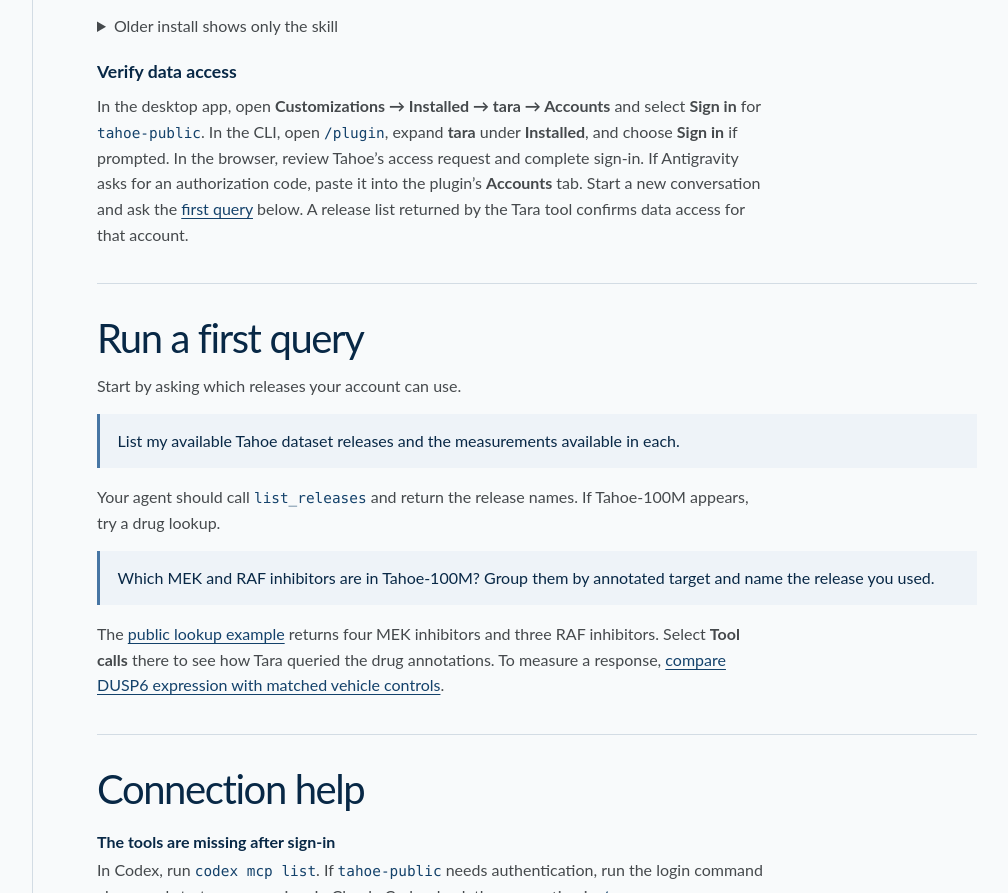
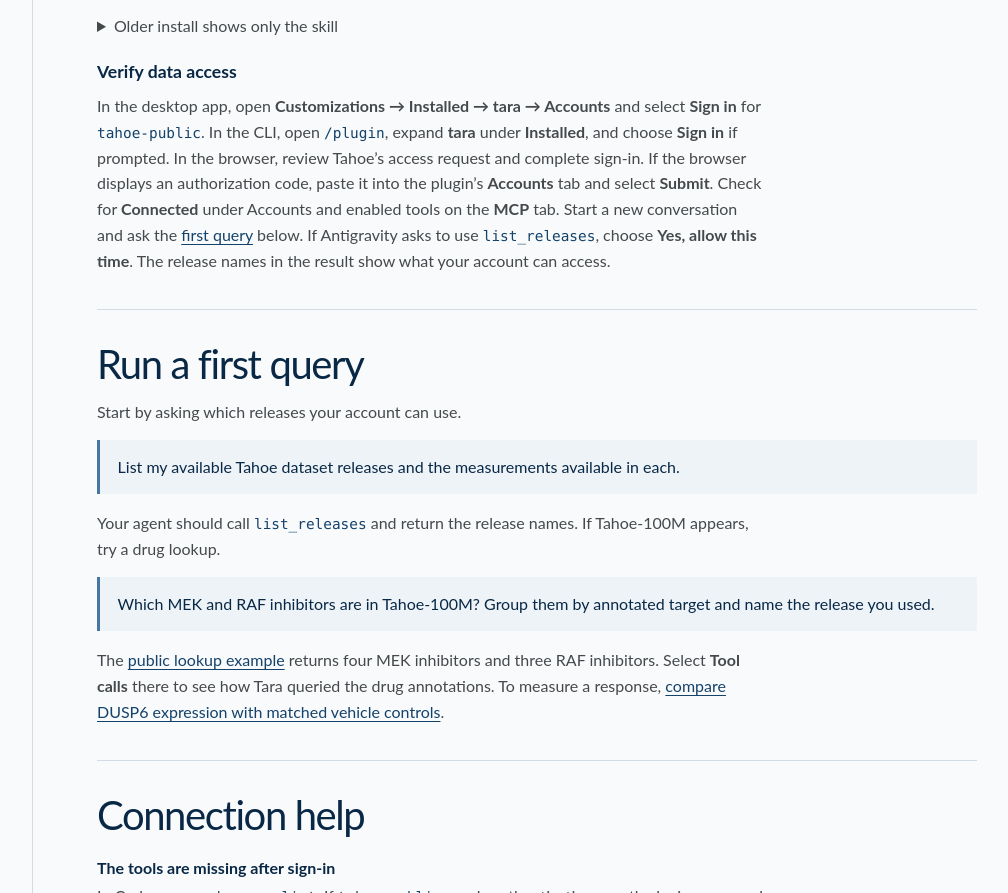
Before and after one commit to tahoebio/tahoe-public-plugins, a plain HTML site: page docs/tara/index.html in a window 1280 px wide. Shown: the part 1721-2614 px from the top of the page, without its empty margins (247-1255 px from the left). Drawn offline with Linux system fonts and the light colour scheme.

Commit message:
Record authenticated Tara checks in the Antigravity app and CLI

```diff
--- a/docs/tara/index.html
+++ b/docs/tara/index.html
@@ -80,7 +80,7 @@ agy plugin list --json</code></pre>
 agy mcp list</code></pre>
         <p>The manual entry should show <code>tahoe-public</code>, type <code>http</code>, enabled at <code>https://tara.tahoebio.io/mcp</code>. Use <code>agy plugin list --json</code> to check servers bundled with a plugin.</p></details>
         <h3>Verify data access</h3>
-        <p>In the desktop app, open <strong>Customizations → Installed → tara → Accounts</strong> and select <strong>Sign in</strong> for <code>tahoe-public</code>. In the CLI, open <code>/plugin</code>, expand <strong>tara</strong> under <strong>Installed</strong>, and choose <strong>Sign in</strong> if prompted. In the browser, review Tahoe’s access request and complete sign-in. If Antigravity asks for an authorization code, paste it into the plugin’s <strong>Accounts</strong> tab. Start a new conversation and ask the <a href="#first-query">first query</a> below. A release list returned by the Tara tool confirms data access for that account.</p>
+        <p>In the desktop app, open <strong>Customizations → Installed → tara → Accounts</strong> and select <strong>Sign in</strong> for <code>tahoe-public</code>. In the CLI, open <code>/plugin</code>, expand <strong>tara</strong> under <strong>Installed</strong>, and choose <strong>Sign in</strong> if prompted. In the browser, review Tahoe’s access request and complete sign-in. If the browser displays an authorization code, paste it into the plugin’s <strong>Accounts</strong> tab and select <strong>Submit</strong>. Check for <strong>Connected</strong> under Accounts and enabled tools on the <strong>MCP</strong> tab. Start a new conversation and ask the <a href="#first-query">first query</a> below. If Antigravity asks to use <code>list_releases</code>, choose <strong>Yes, allow this time</strong>. The release names in the result show what your account can access.</p>
       </section>
       <section id="first-query">
         <h2>Run a first query</h2>
```
Also changed, not shown: 1 other file.
